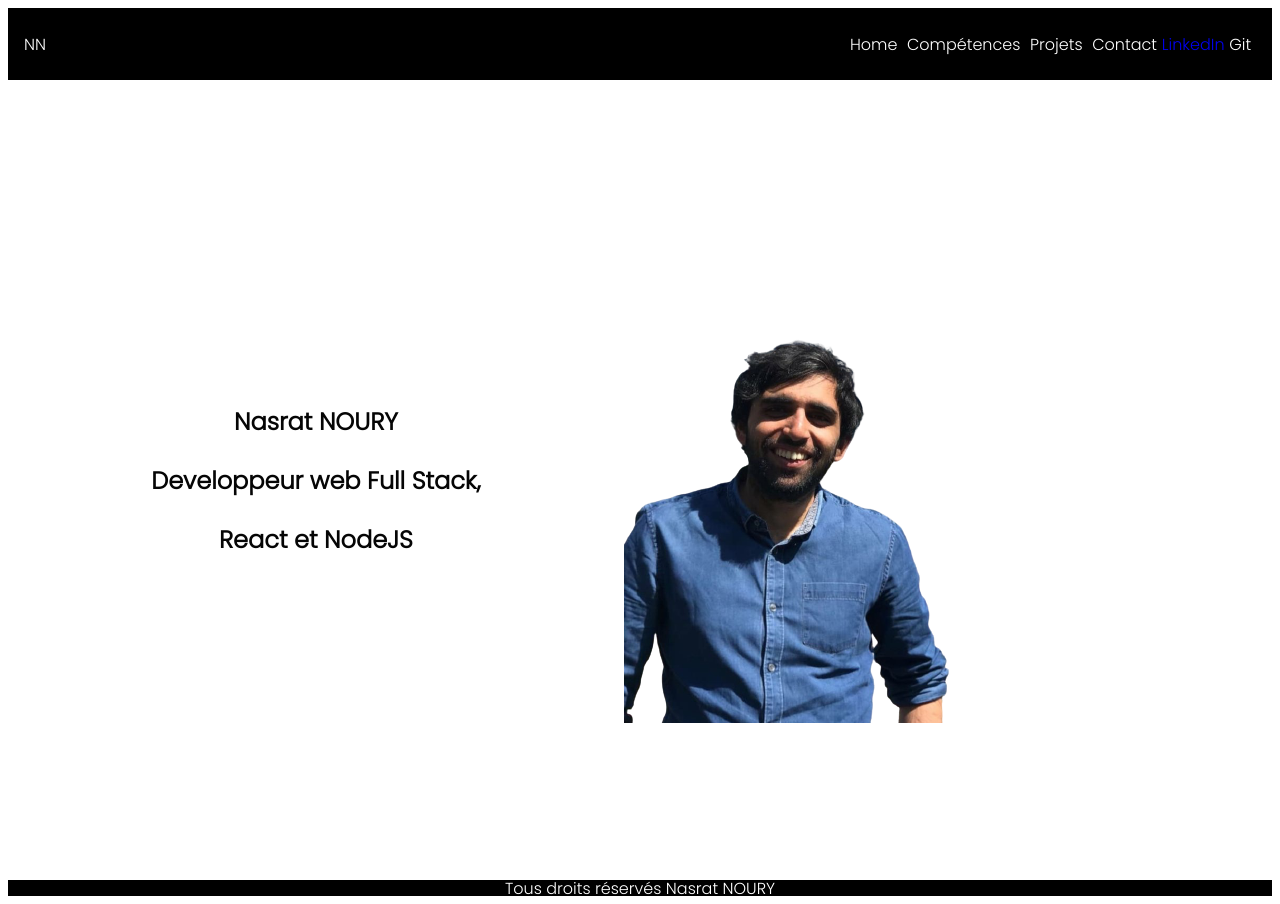
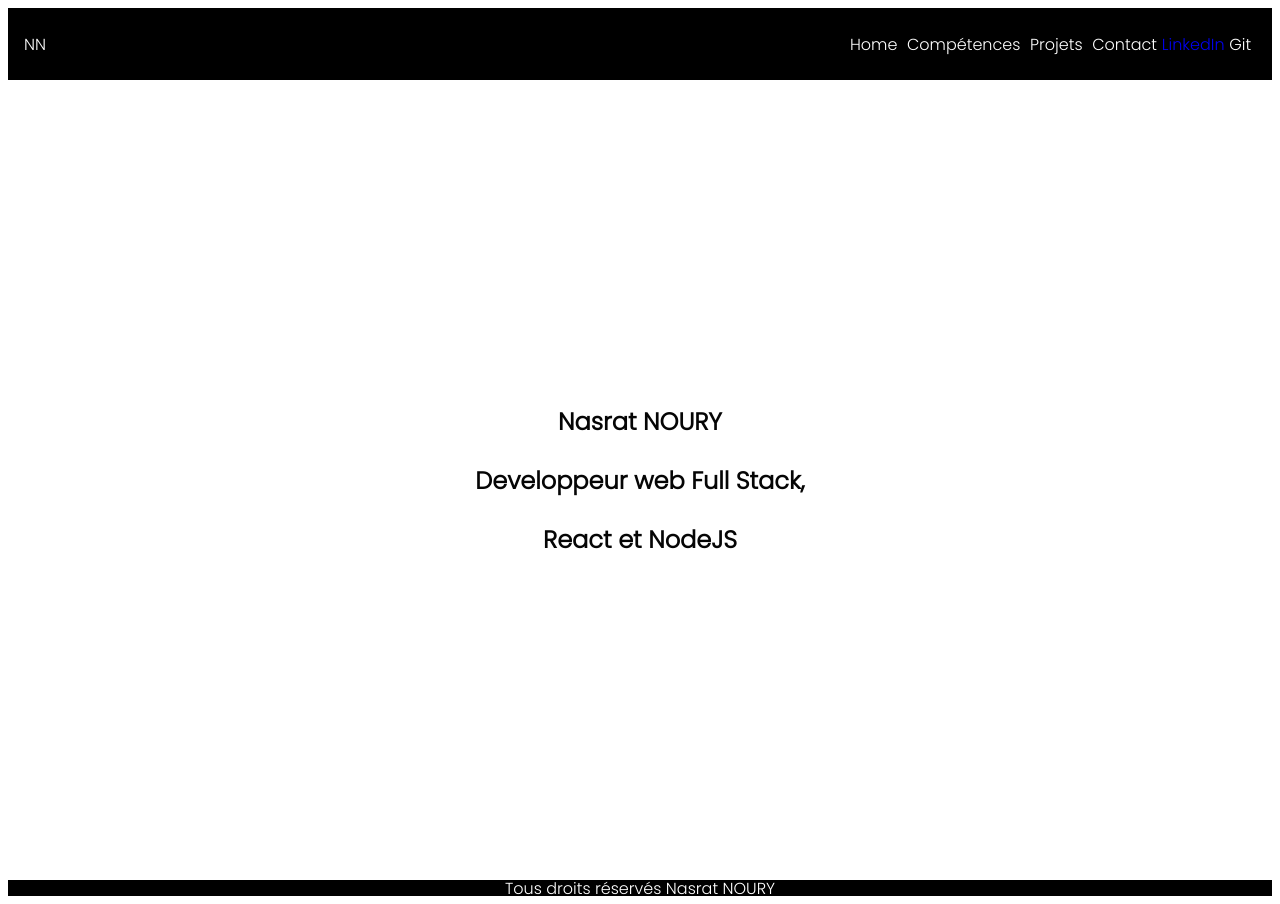
Before and after one commit to nasrat-noury/portefolio, a React (Create React App) app in the folder portefolio/: page / in a window 1280 px wide. Built offline with nearby package versions, Linux system fonts and the light colour scheme.

Commit message:
testhome

```diff
--- a/portefolio/src/components/HomePage.jsx
+++ b/portefolio/src/components/HomePage.jsx
@@ -15,9 +15,7 @@ const HomePage = () => {
         <p>React et NodeJS</p>
       </h2>
       </div>
-     <div><h1 className="img">
-        <img src={img} alt="portrait"></img>
-      </h1> </div>
+
 
 
 
```
Also changed, not shown: 1 other file (tests, documents, lock files or other folders).
